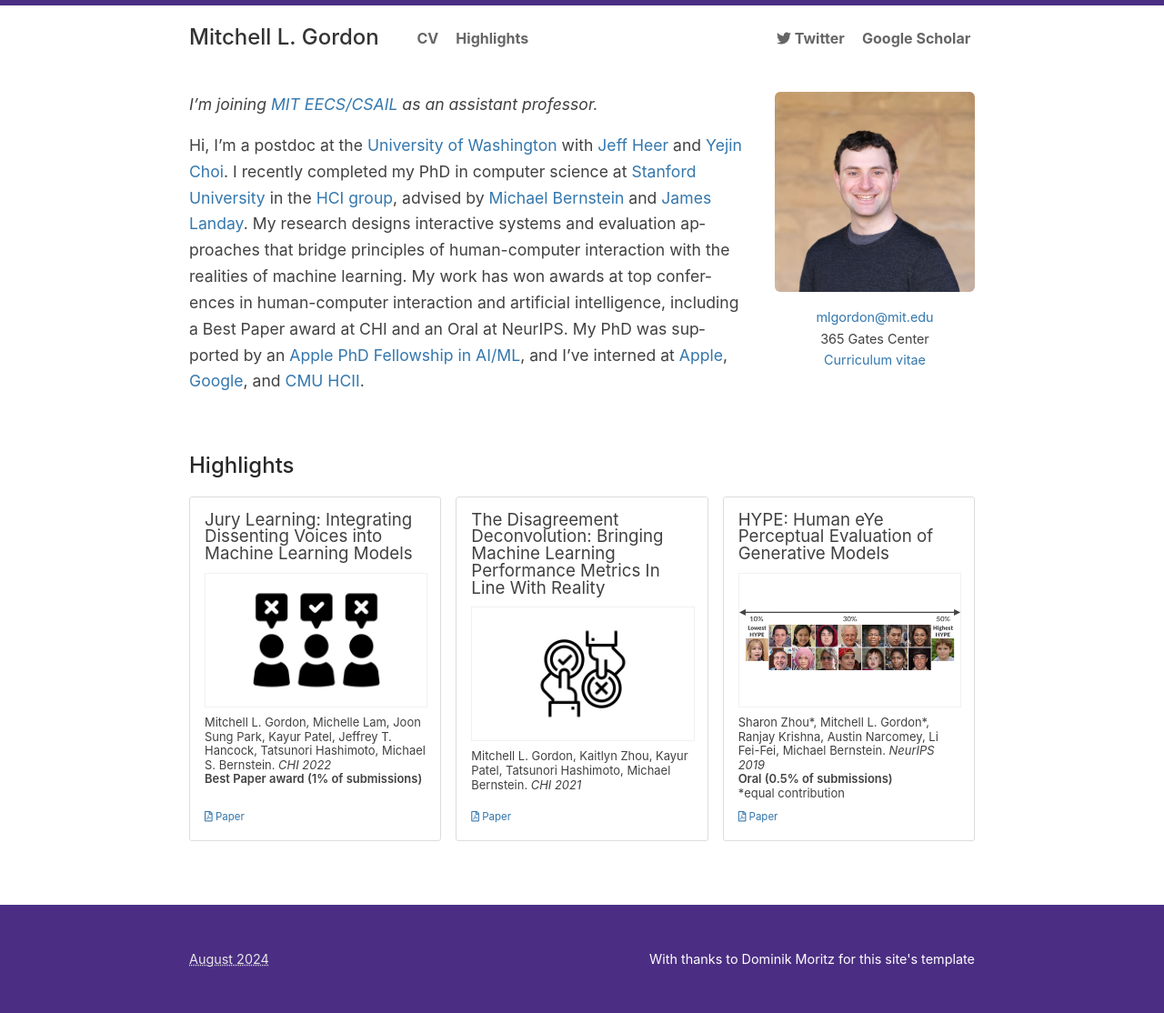
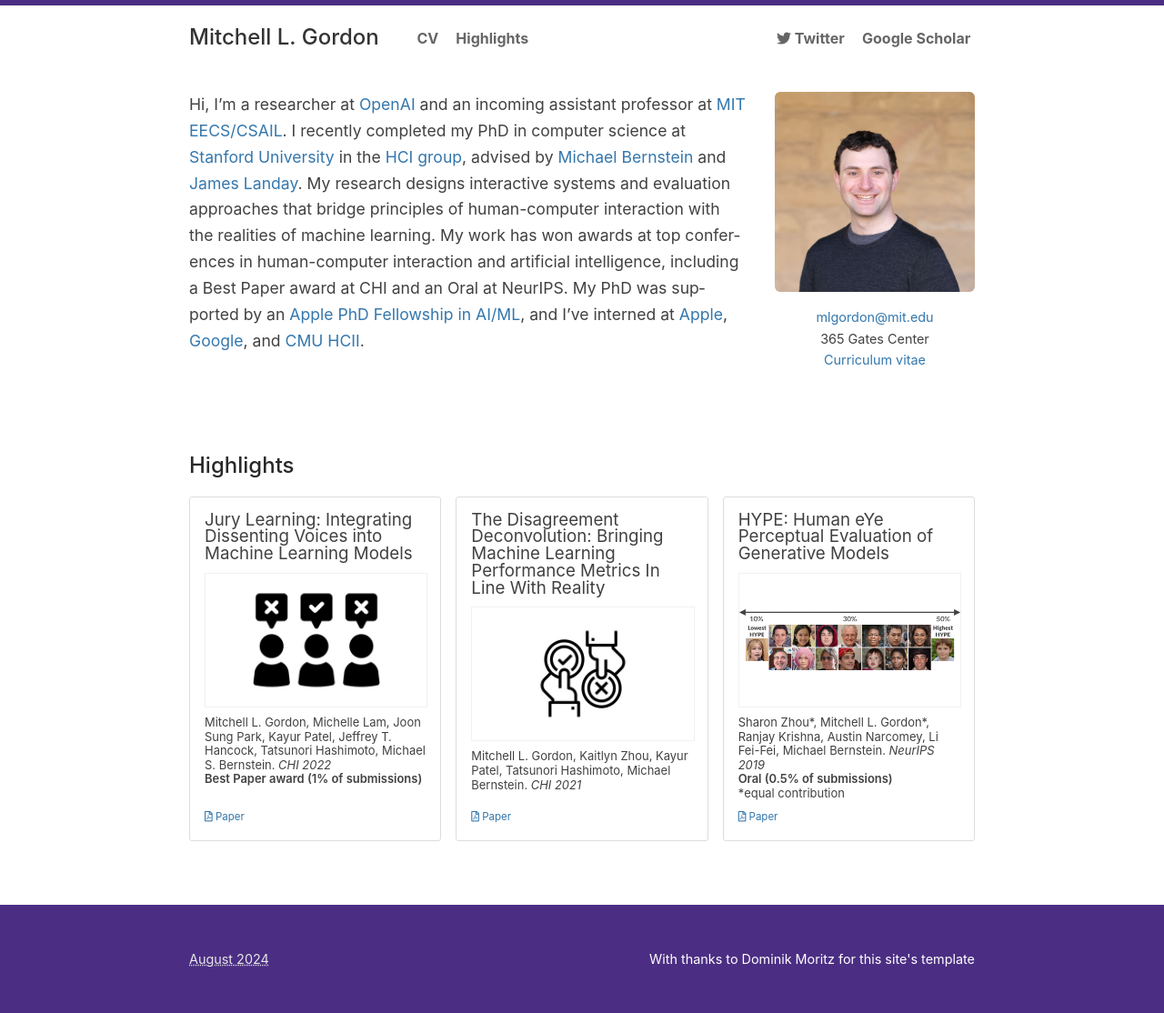
Before and after one commit to mitchellg/mitchellg.github.io, a Jekyll site: the page built from index.md, in a window 1280 px wide. Shown: the whole page at 91% size. Built offline with Jekyll 4.4.1, drawn with Linux system fonts in a browser that asks for light colours; a style sheet for code colours, icons or effects is not loaded.

Commit message:
Update index.md

```diff
--- a/index.md
+++ b/index.md
@@ -9,9 +9,7 @@
 <div class="columns" markdown="1">
 
 <div class="intro" markdown="1">
-*I'm joining [MIT EECS/CSAIL](https://www.eecs.mit.edu/) as an assistant professor.*
-
-Hi, I'm a postdoc at the [University of Washington](https://www.cs.washington.edu/) with [Jeff Heer](https://homes.cs.washington.edu/~jheer/) and [Yejin Choi](https://homes.cs.washington.edu/~yejin/). I recently completed my PhD in computer science at [Stanford University](http://www.stanford.edu/) in the [HCI group](http://hci.stanford.edu/), advised by [Michael Bernstein](https://hci.stanford.edu/msb/) and [James Landay](https://www.landay.org/). My research designs interactive systems and evaluation approaches that bridge principles of human-computer interaction with the realities of machine learning. My work has won awards at top conferences in human-computer interaction and artificial intelligence, including a Best Paper award at CHI and an Oral at NeurIPS. My PhD was supported by an [Apple PhD Fellowship in AI/ML](https://machinelearning.apple.com/updates/introducing-apple-scholars-aiml), and I've interned at [Apple](http://apple.com/), [Google](http://apple.com/), and [CMU HCII](http://www.hcii.cmu.edu/).
+Hi, I'm a researcher at [OpenAI](https://openai.com/) and an incoming assistant professor at [MIT EECS/CSAIL](https://www.eecs.mit.edu/). I recently completed my PhD in computer science at [Stanford University](http://www.stanford.edu/) in the [HCI group](http://hci.stanford.edu/), advised by [Michael Bernstein](https://hci.stanford.edu/msb/) and [James Landay](https://www.landay.org/). My research designs interactive systems and evaluation approaches that bridge principles of human-computer interaction with the realities of machine learning. My work has won awards at top conferences in human-computer interaction and artificial intelligence, including a Best Paper award at CHI and an Oral at NeurIPS. My PhD was supported by an [Apple PhD Fellowship in AI/ML](https://machinelearning.apple.com/updates/introducing-apple-scholars-aiml), and I've interned at [Apple](http://apple.com/), [Google](http://apple.com/), and [CMU HCII](http://www.hcii.cmu.edu/).
 </div>
 
 <div class="me" markdown="1">
```
